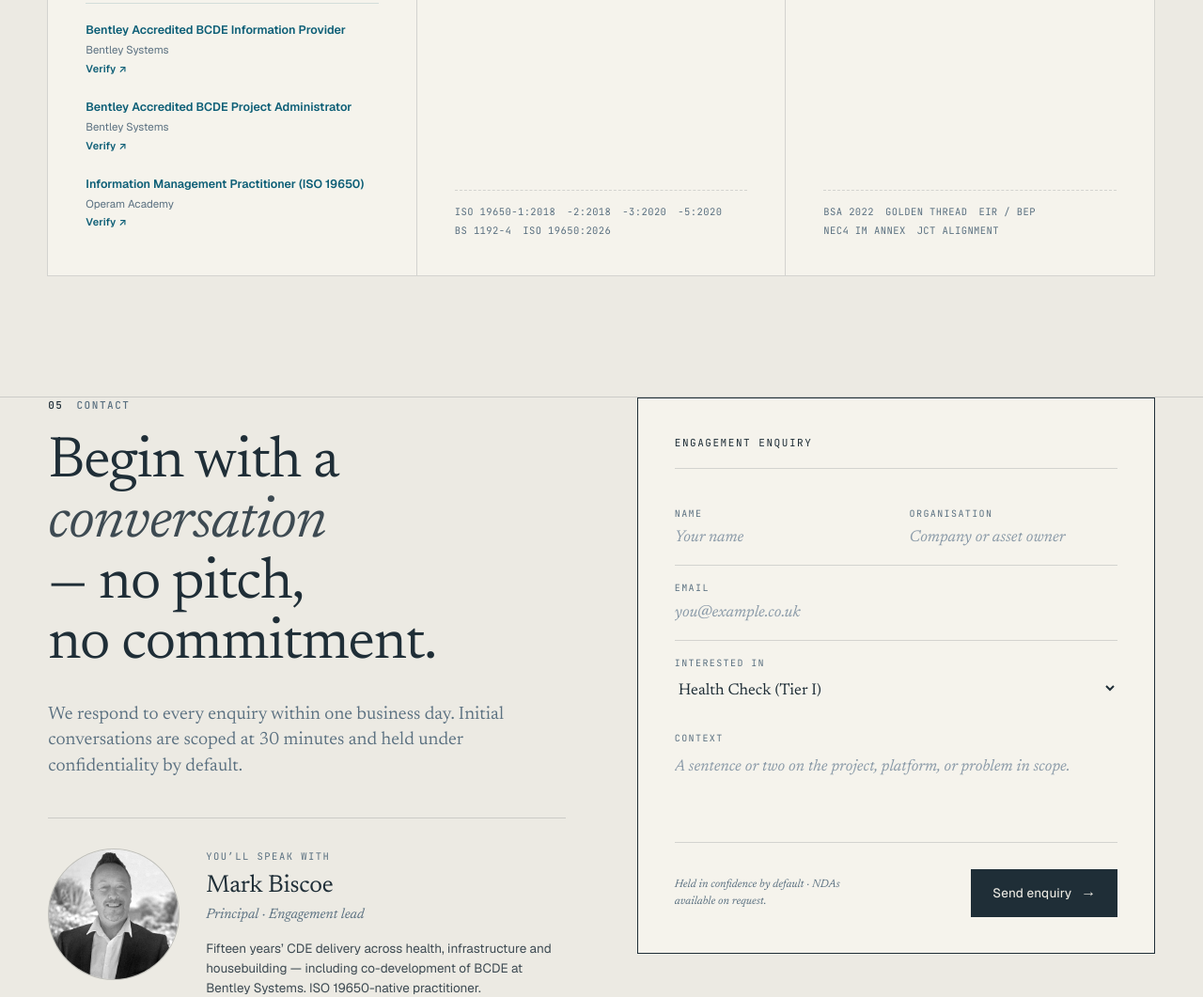
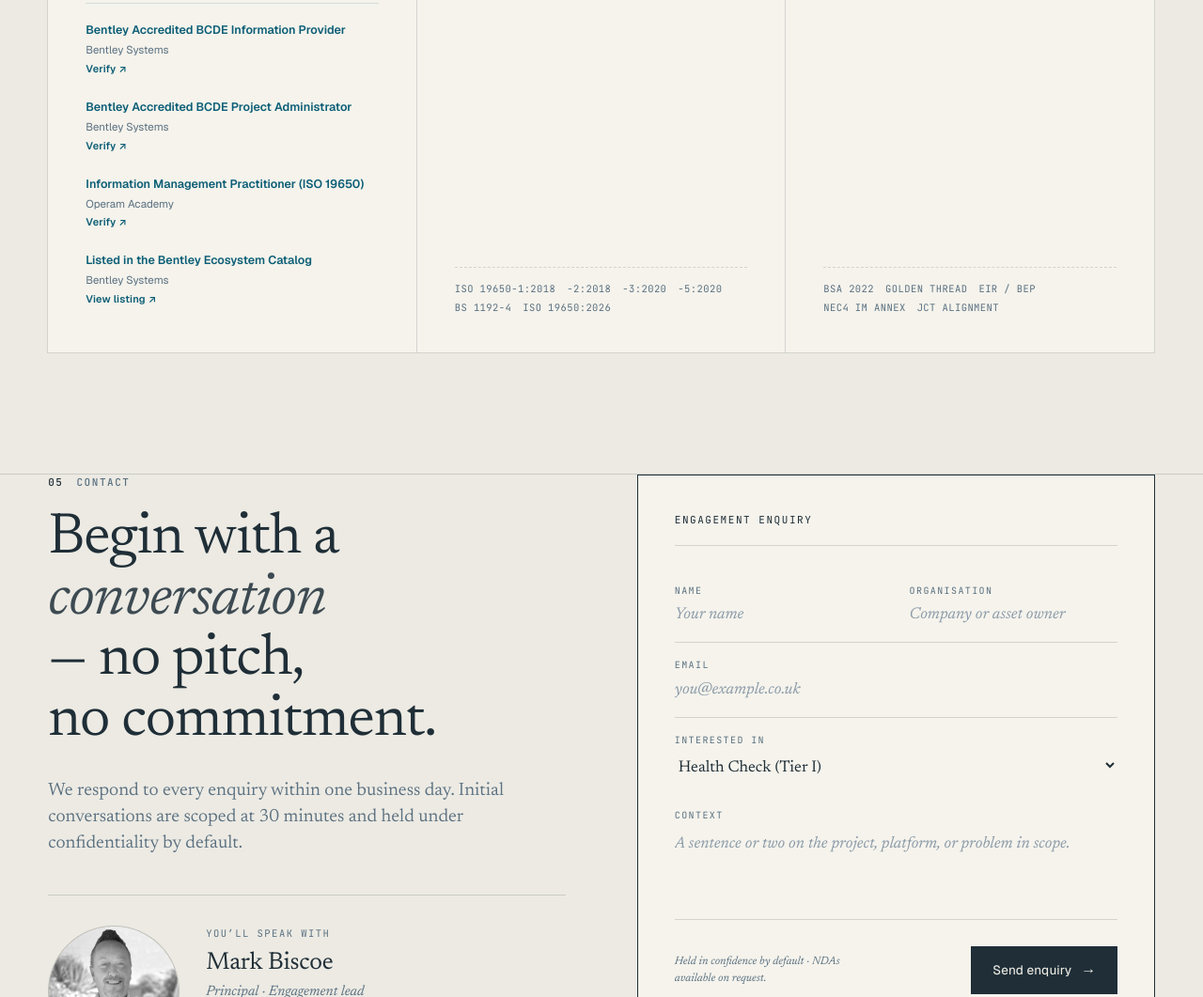
Before and after one commit to sylfaen-advisory/sylfaen-advisory-website, an Astro site: page / in a window 1280 px wide. Shown: the part 7304-8365 px from the top of the page at 94% size. Built offline with nearby package versions, Linux system fonts and the light colour scheme; Astro itself is replaced by a stand-in of ours.

Commit message:
Add Bentley Ecosystem Catalog listing to Credentials badges
Fourth entry in the BCDE delivery block, linking to the Awen
Information Assurance Platform catalog listing. Matches the existing
text-link treatment rather than the Welcome Package badge graphic.

Co-Authored-By: Claude Sonnet 5 <noreply@anthropic.com>

```diff
--- a/src/components/Credentials.astro
+++ b/src/components/Credentials.astro
@@ -35,6 +35,11 @@
             <span class="badge-issuer">Operam Academy</span>
             <span class="badge-verify">Verify &#8599;</span>
           </a></li>
+          <li><a href="https://www.bentley.com/en/ecosystem-catalog/catalog/61713" target="_blank" rel="noopener">
+            <span class="badge-name">Listed in the Bentley Ecosystem Catalog</span>
+            <span class="badge-issuer">Bentley Systems</span>
+            <span class="badge-verify">View listing &#8599;</span>
+          </a></li>
         </ul>
       </div>
 
```
